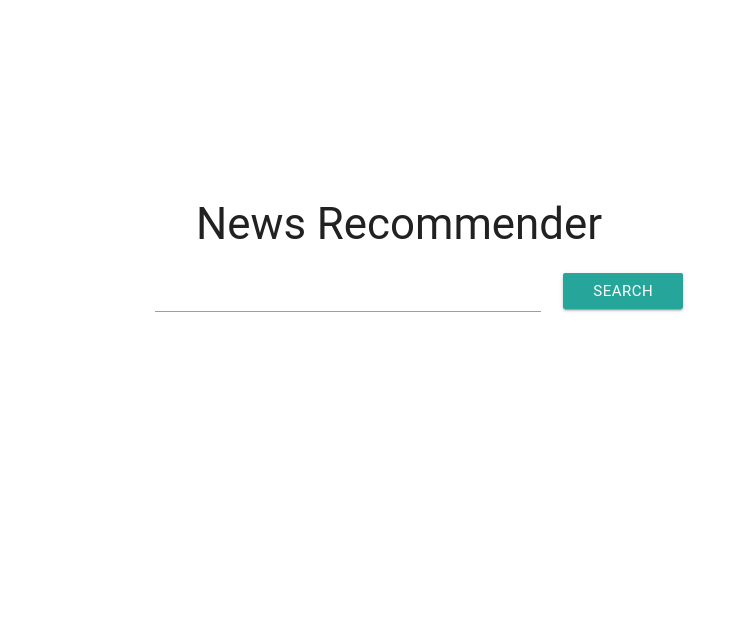
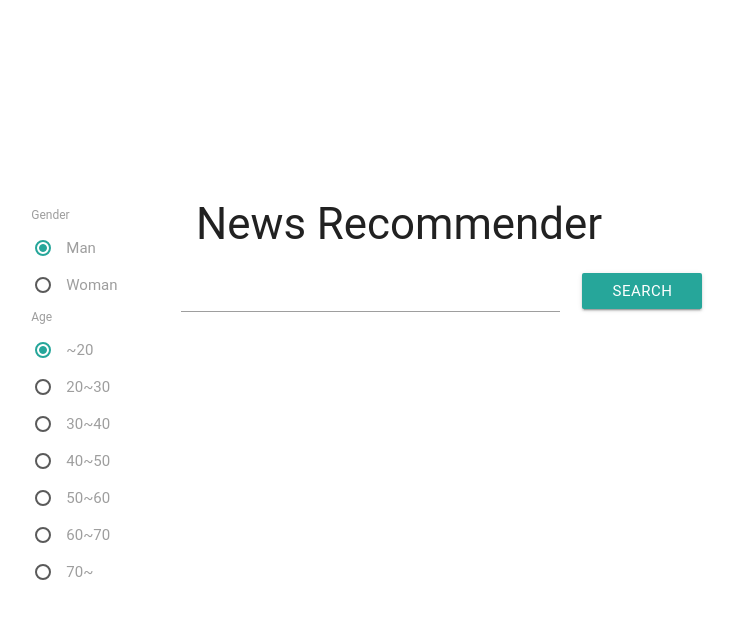
Before and after one commit to IR-Project-2017/NewsRecommendation, a Python web app: template app/templates/home/index.html in a window 1280 px wide. Shown: the top 619 px of the page, without its empty margins (241-975 px from the left). Run offline with Jinja, Linux system fonts and the light colour scheme; the template is opened without the code that fills it, so the values that code supplies are empty; some libraries are stand-ins or nearby versions; some web fonts are replaced.

Commit message:
add the form for user profile

```diff
--- a/app/static/styles/index.css
+++ b/app/static/styles/index.css
@@ -5,3 +5,7 @@
 .index_container{
     margin-top: 200px;
 }
+
+.profile-box{
+    margin-top: -60px;
+}
--- a/app/templates/home/index.html
+++ b/app/templates/home/index.html
@@ -5,16 +5,58 @@
         <div class="search_box">
             <form action="/search" method='GET'>
                 <div class="row">
-                    <div class="col s8">
+                    <div class="col s3 profile-box">
+                        <div class="col s4"></div>
+                        <div class="col s8">
+                            <label>Gender<label>
+                            <p>
+                                <input class="with-gap" name="gender" type="radio" id="man" checked value=0 />
+                                <label for="man">Man</label>
+                            </p>
+                            <p>
+                                <input class="with-gap" name="gender" type="radio" id="woman" value=1/>
+                                <label for="woman">Woman</label>
+                            </p>
+                            <label>Age<label>
+                            <p>
+                                <input class="with-gap" name="age" type="radio" id="age0" value=0 checked />
+                                <label for="age0">~20</label>
+                            </p>
+                            <p>
+                                <input class="with-gap" name="age" type="radio" id="age20" value=20 />
+                                <label for="age20">20~30</label>
+                            </p>
+                            <p>
+                                <input class="with-gap" name="age" type="radio" id="age30" value=30/>
+                                <label for="age30">30~40</label>
+                            </p>
+                            <p>
+                                <input class="with-gap" name="age" type="radio" id="age40" value=40 />
+                                <label for="age40">40~50</label>
+                            </p>
+                            <p>
+                                <input class="with-gap" name="age" type="radio" id="age50" value=50/>
+                                <label for="age50">50~60</label>
+                            </p>
+                            <p>
+                                <input class="with-gap" name="age" type="radio" id="age60" value=60/>
+                                <label for="age60">60~70</label>
+                            </p>
+                            <p>
+                                <input class="with-gap" name="age" type="radio" id="age70" value=70/>
+                                <label for="age70">70~</label>
+                            </p>
+                        </div>
+                    </div>
+                    <div class="col s9">
                         <div class="row">
-                            <div class="col s4"></div>
-                            <div class="col s8">
+                            <div class="col s7">
                                 <input type="text" name="q" class="search_input" />
                             </div>
+                            <div class="col s5 submit-btn">
+                                <input type="submit" value="search" class="center-align waves-effect waves-light btn">
+                            </div>
                         </div>
-                    </div>
-                    <div class="col s4 submit-btn">
-                        <input type="submit" value="search" class="center-align waves-effect waves-light btn">
                     </div>
                 </div>
             </form>
```
Also changed, not shown: 1 other file.
